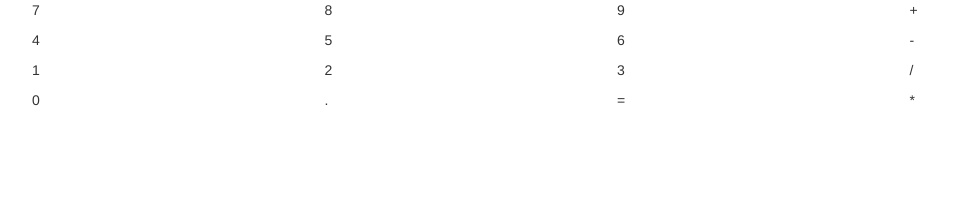
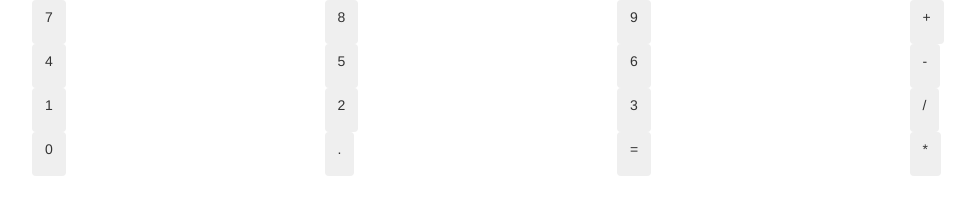
Before and after one commit to denk-o/calcJS, a plain HTML site: page index.html in a window 1280 px wide. Shown: the whole page, without its empty margins (38-1013 px from the left). Drawn offline with nearby package versions, Linux system fonts and the light colour scheme.

Commit message:
begin calculator work

```diff
--- a/index.html
+++ b/index.html
@@ -12,91 +12,127 @@
 		<div class="container">
 			<div id="calculator">
 				<div class="row">
-					<div class="button col-xs-3">
-						<p class="item">
-							7
-						</p>
-					</div>
-					<div class="button col-xs-3">
-						<p class="item">
-							8
-						</p>
-					</div>
-					<div class="button col-xs-3">
-						<p class="item">
-							9
-						</p>
-					</div>
-					<div class="button col-xs-3">
-						<p class="item">
-							+
-						</p>
+					<div class="output">
 					</div>
 				</div>
 				<div class="row">
 					<div class="button col-xs-3">
+						<button class="btn number">
 							<p class="item">
-							4
+								7
 							</p>
+						</button>
 					</div>
 					<div class="button col-xs-3">
+						<button class="btn number">
 							<p class="item">
-							5
+								8
 							</p>
+						</button>
 					</div>
 					<div class="button col-xs-3">
+						<button class="btn number">
 							<p class="item">
-							6
+								9
 							</p>
+					</button>
 					</div>
 					<div class="button col-xs-3">
+						<button class="btn operation">
 							<p class="item">
-							-
+								+
 							</p>
+						</button>
 					</div>
 				</div>
 				<div class="row">
 					<div class="button col-xs-3">
+						<button class="btn number">
 							<p class="item">
-							1
+								4
 							</p>
+					</button>
 					</div>
 					<div class="button col-xs-3">
+						<button class="btn number">
 							<p class="item">
-							2
+								5
 							</p>
+						</button>
 					</div>
 					<div class="button col-xs-3">
+						<button class="btn number">
 							<p class="item">
-							3
+								6
 							</p>
+						</button>
 					</div>
 					<div class="button col-xs-3">
+						<button class="btn operation">
 							<p class="item">
-							/
+								-
 							</p>
+						</button>
 					</div>
 				</div>
 				<div class="row">
 					<div class="button col-xs-3">
+						<button class="btn number">
+							<p class="item">
+								1
+							</p>
+						</button>
+					</div>
+					<div class="button col-xs-3">
+						<button class="btn number">
+							<p class="item">
+								2
+							</p>
+						</button>
+					</div>
+					<div class="button col-xs-3">
+						<button class="btn number">
+							<p class="item">
+								3
+							</p>
+						</button>
+					</div>
+					<div class="button col-xs-3">
+						<button class="btn operation">
+							<p class="item">
+								/
+							</p>
+						</button>
+					</div>
+				</div>
+				<div class="row">
+					<div class="button col-xs-3">
+						<button class="btn number">
 							<p class="item">
 								0
 							</p>
+						</button>
 					</div>
 					<div class="button col-xs-3">
+						<button class="btn number"><!--Treat decimal point as number for functionality purposes-->
 							<p class="item">
 								.
 							</p>
+						</button>
 					</div>
 					<div class="button col-xs-3">
+						<button class="btn operation">
 							<p class="item">
 								=
 							</p>
+						</button>
 					</div>
 					<div class="button col-xs-3">
+						<button class="btn operation">
 							<p class="item">
 								*
 							</p>
+						</button>
 					</div>
 				</div>
 			</div>
--- a/scripts.js
+++ b/scripts.js
@@ -0,0 +1,7 @@
+$(document).ready(function(){
+  console.log("test");
+  $(".number").click(function(){
+    console.log($(this).children('.item').text());
+    $(".output").append($(this).children('.item').text());
+  });
+});
```
Lines whose indentation alone changed are shown as unchanged.
